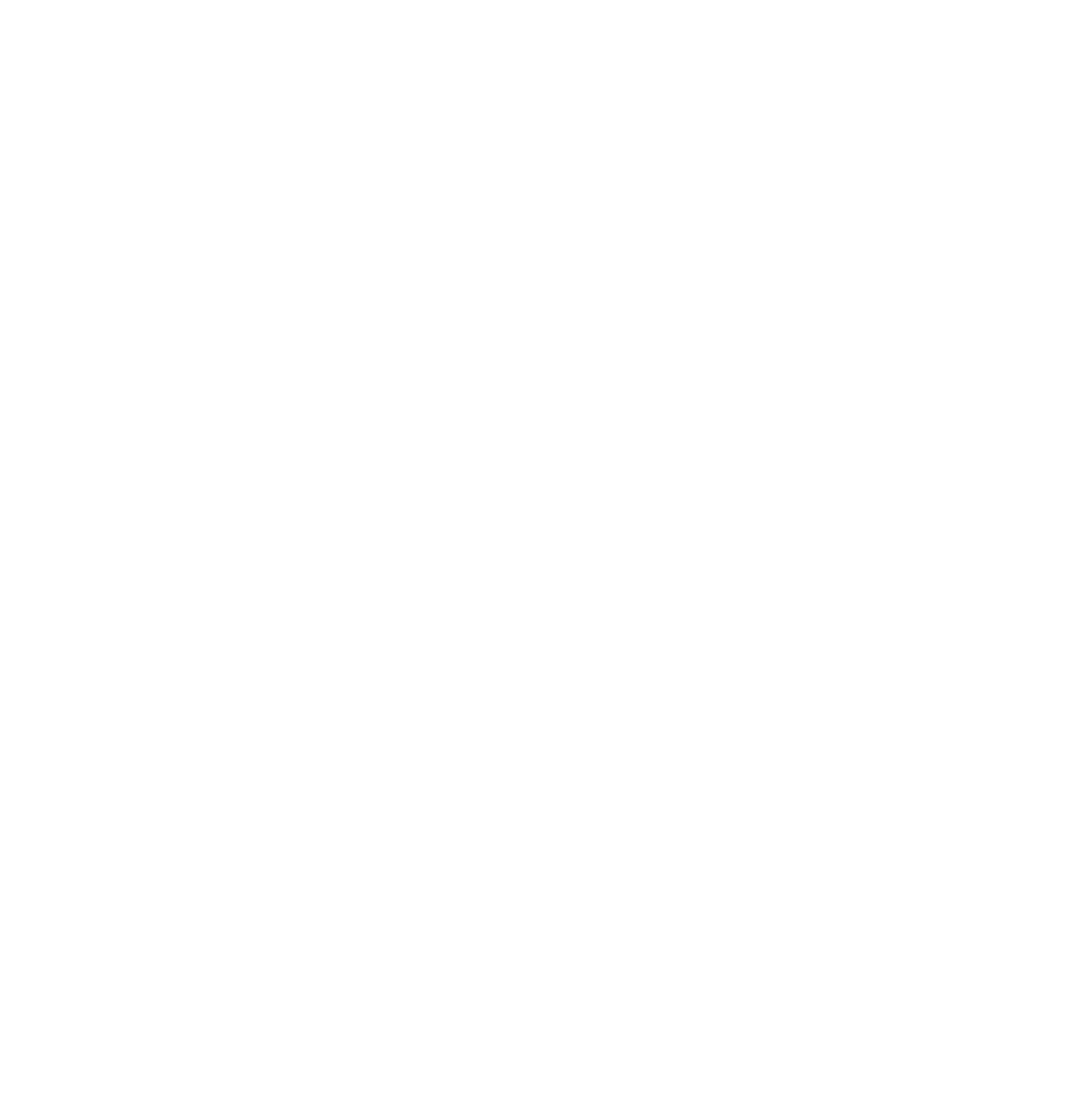
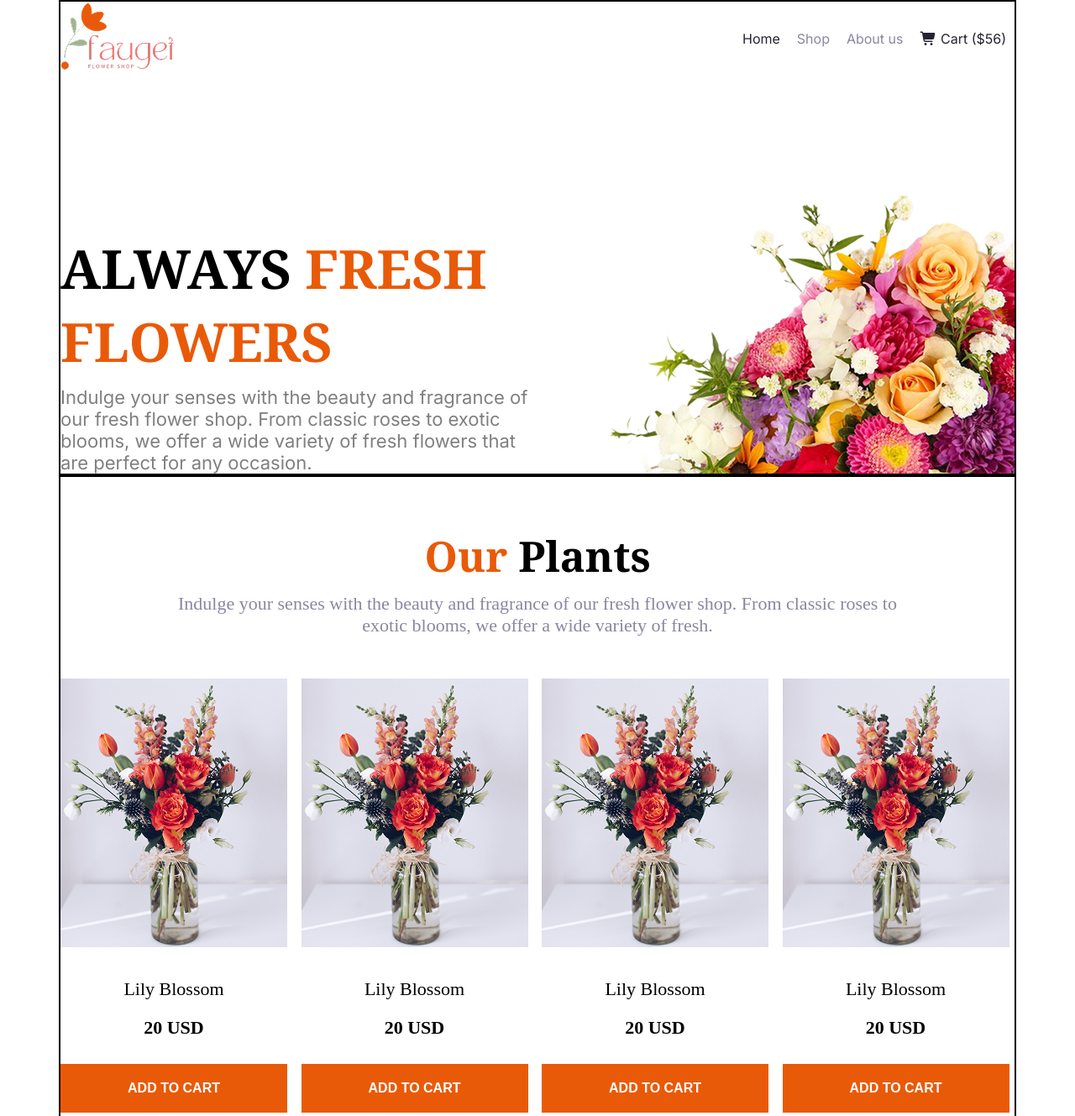
Before and after one commit to sh-shahedul/Assignment-2, a plain HTML site: page index.html in a window 1280 px wide. Shown: the top 1329 px of the page at 84% size. Before the commit the page ends 800 px from the top, so only its background shows below. Drawn offline with Linux system fonts and the light colour scheme.

Commit message:
header ,bannnr,and card section complete

```diff
--- a/design/style.css
+++ b/design/style.css
@@ -0,0 +1,188 @@
+*{
+   padding: 0;
+   margin: 0;
+   box-sizing: border-box;
+   scroll-behavior: smooth;
+}
+/* font-family: "Noto Serif", serif;
+    font-family: "Inter", sans-serif;
+ */
+ /* common class  */
+    .fresh{
+       color:#E95A08 ;
+     }
+     .common-section{
+    max-width:1140px ;
+    height: auto;
+    margin: 0 auto;
+    border: 2px solid;
+    }
+    .btn-primary{
+     font-size: 1rem;
+     font-weight: 600;
+     padding: 20px 50px;
+     border: none;
+     background-color: #E95A08;
+     color: white;
+
+    }
+
+ /* header style start  */
+/* nav style  */
+
+    .nav{
+       display: flex;
+       justify-content: space-between;
+       align-items: center;
+       font-family: "Inter", sans-serif;
+    }
+    .nav-menu ul{
+       display: flex;
+    }
+    .nav-menu ul li{
+       list-style: none;
+       margin: 10px;
+    }
+    .nav-menu ul li a{
+         text-decoration: none;
+         color: #252432;
+    }
+    #menu-bar{
+        color: #8987A1;
+    }
+   /* banner style start  */
+     .banner-container{
+       display: flex;
+       justify-content: space-between;
+       align-items: end;
+       margin-top: 120px;
+     }
+     .banner-article{
+       max-width: 570px;
+       margin: 0 auto;
+     }
+     .banner-title{
+        font-size: 4rem;
+        font-weight: bold;
+        font-family: "Noto Serif", serif;
+     }
+
+     .banner-discription{
+        font-size: 1.375rem;
+        font-family: "Inter", sans-serif;
+        color:rgba(0, 0, 0, 0.5);
+        margin-top: 10px;
+     }
+     .banner-container img{
+       display: block;
+     }
+  /* banner style ends  */
+ /* header style ends  */
+ /* =================== */
+ /* main style starts  */
+    /* plants  */
+    .plants{
+        text-align: center;
+        margin-top: 60px;
+    }
+   .plants-title{
+         font-size: 3.125rem;
+         font-weight: bold;
+         font-family: "Noto Serif", serif;
+   }
+   .plants-sub-title{
+      font-size: 1.375rem;
+      max-width: 888px;
+      margin: 0 auto;
+      margin-top: 10px;
+      color: #8987A1;
+   }
+   /* plants end  */
+   /* card srtyle starts */
+     .card-container{
+        margin-top: 50px;
+        display: grid;
+        grid-template-columns: repeat(4,1fr);
+        gap: 50px 10px
+     }
+     .card{
+         max-width: 270px;
+         height: 485px;
+        }
+     .card img{
+        max-width: 100%;
+     }
+     .card-title{
+       font-size: 1.375rem;
+       font-weight: 500;
+       margin-top: 30px;
+     }
+     .price{
+       font-size: 1.375rem;
+       font-weight: 700;
+       margin-top: 20px;
+     }
+     .main-btn{
+      width: 100%;
+      margin-top: 30px;
+     }
+
+   /* card srtyle ends */
+
+
+
+
+ /* main style ends  */
+
+
+ @media screen and (max-width:576px) {
+ .hidden-bar {
+        display: none;
+    }
+    .nav-logo img{
+        max-width: 63px;
+        height: 38px;
+    }
+    /* banner  */
+     .banner-container{
+      flex-direction: column-reverse;
+      margin-top: 28px;
+     }
+     .banner-article ,.plants-sub-title{
+        padding: 0 16px;
+     }
+     .banner-title,.plants-title{
+       font-size: 1.5rem;
+     }
+
+     .banner-discription ,.plants-sub-title{
+        font-size: 0.875rem;
+     }
+     /* plants  */
+     .plants{
+       margin-top: 28px;
+     }
+     .plants-sub-title{
+      margin-bottom: px;
+     }
+     /* card  */
+    .card-container{
+        grid-template-columns: repeat(2,1fr);
+                gap: 50px 10px
+
+     }
+      .card{
+        max-width: 171px;
+         max-height: 385px;
+         margin: 0 auto;
+        }
+        .card-title ,.price{
+          font-size: 1rem;
+
+     }
+     .main-btn{
+      padding: 19px 30px;
+      }
+
+
+ }
--- a/index.html
+++ b/index.html
@@ -4,9 +4,120 @@
     <meta charset="UTF-8">
     <meta name="viewport" content="width=device-width, initial-scale=1.0">
     <link rel="stylesheet" href="design/style.css">
+    <!-- google font  -->
+     <link rel="preconnect" href="https://fonts.googleapis.com">
+<link rel="preconnect" href="https://fonts.gstatic.com" crossorigin>
+<link href="https://fonts.googleapis.com/css2?family=Inter:ital,opsz,wght@0,14..32,100..900;1,14..32,100..900&family=Noto+Serif:ital,wght@0,100..900;1,100..900&display=swap" rel="stylesheet">
+
+<!-- cdn  -->
+ <link rel="stylesheet" href="https://cdnjs.cloudflare.com/ajax/libs/font-awesome/7.0.0/css/all.min.css" integrity="sha512-DxV+EoADOkOygM4IR9yXP8Sb2qwgidEmeqAEmDKIOfPRQZOWbXCzLC6vjbZyy0vPisbH2SyW27+ddLVCN+OMzQ==" crossorigin="anonymous" referrerpolicy="no-referrer" />
+
     <title>Assignment 2</title>
 </head>
 <body>
+        <!-- header starts here  -->
+    <header class="common-section">
+
+        <div class="nav">
+            <div class="nav-logo">
+                 <img src="assets/logo.png" alt=" banner image">
+            </div>
+            <div class="nav-menu">
+                  <ul >
+                    <li class="hidden-bar"><a  href="#">Home</a></li>
+                    <li  class="hidden-bar"><a  id="menu-bar" href="#">Shop</a></li>
+                    <li class="hidden-bar" ><a  id="menu-bar" href="#">About us</a></li>
+                    <li><a href="#"><i class="fa-solid fa-cart-shopping"></i> Cart ($56)</a></li>
+                  </ul>
+            </div>
+        </div>
+        <!-- banner section start here  -->
+          <section class="banner-container">
+                <div class="banner-article">
+                    <h1 class="banner-title">ALWAYS <span class="fresh">FRESH <br>FLOWERS</span></h1>
+                    <p class="banner-discription">Indulge your senses with the beauty and fragrance of our fresh flower shop. From classic roses to exotic blooms, we offer a wide variety of fresh flowers that are perfect for any occasion. </p>
+                </div>
+                <div>
+                    <img src="assets/hero-flower.png" alt="">
+                </div>
+          </section>
+       <!-- banner section ends here  -->
+   </header>
+      <!-- header ends here  -->
+
+      <!-- main section start here  -->
+         <main class="common-section">
+
+              <section class="plants">
+                   <h1 class="plants-title"><span class="fresh">Our</span> Plants</h1>
+                   <p class="plants-sub-title">Indulge your senses with the beauty and fragrance of our fresh flower shop. From classic roses to exotic blooms, we offer a wide variety of fresh.</p>
+                     <!-- card start here  -->
+                   <div class="card-container">
+                    <div class="card">
+                        <img src="assets/sample-flower-image.png" alt="card image">
+                        <h4 class="card-title">Lily Blossom</h4>
+                        <h5 class="price">20 USD</h5>
+                        <button class="btn-primary main-btn">ADD TO CART</button>
+                    </div>
+                    <div class="card">
+                        <img src="assets/sample-flower-image.png" alt="card image">
+                        <h4 class="card-title">Lily Blossom</h4>
+                        <h5 class="price">20 USD</h5>
+                        <button class="btn-primary main-btn">ADD TO CART</button>
+                    </div>
+                    <div class="card">
+                        <img src="assets/sample-flower-image.png" alt="card image">
+                        <h4 class="card-title">Lily Blossom</h4>
+                        <h5 class="price">20 USD</h5>
+                        <button class="btn-primary main-btn">ADD TO CART</button>
+                    </div>
+                    <div class="card">
+                        <img src="assets/sample-flower-image.png" alt="card image">
+                        <h4 class="card-title">Lily Blossom</h4>
+                        <h5 class="price">20 USD</h5>
+                        <button class="btn-primary main-btn">ADD TO CART</button>
+                    </div>
+                    <div class="card">
+                        <img src="assets/sample-flower-image.png" alt="card image">
+                        <h4 class="card-title">Lily Blossom</h4>
+                        <h5 class="price">20 USD</h5>
+                        <button class="btn-primary main-btn">ADD TO CART</button>
+                    </div>
+                    <div class="card">
+                        <img src="assets/sample-flower-image.png" alt="card image">
+                        <h4 class="card-title">Lily Blossom</h4>
+                        <h5 class="price">20 USD</h5>
+                        <button class="btn-primary main-btn">ADD TO CART</button>
+                    </div>
+                    <div class="card">
+                        <img src="assets/sample-flower-image.png" alt="card image">
+                        <h4 class="card-title">Lily Blossom</h4>
+                        <h5 class="price">20 USD</h5>
+                        <button class="btn-primary main-btn">ADD TO CART</button>
+                    </div>
+                    <div class="card">
+                        <img src="assets/sample-flower-image.png" alt="card image">
+                        <h4 class="card-title">Lily Blossom</h4>
+                        <h5 class="price">20 USD</h5>
+                        <button class="btn-primary main-btn">ADD TO CART</button>
+                    </div>
+
+                   </div>
+
+
+                   <!-- card ends here  -->
+
+
+                </section>
+
+
+
+
+         </main>
+
+
+      <!-- main section ends here  -->
+
 
 </body>
 </html>
```
